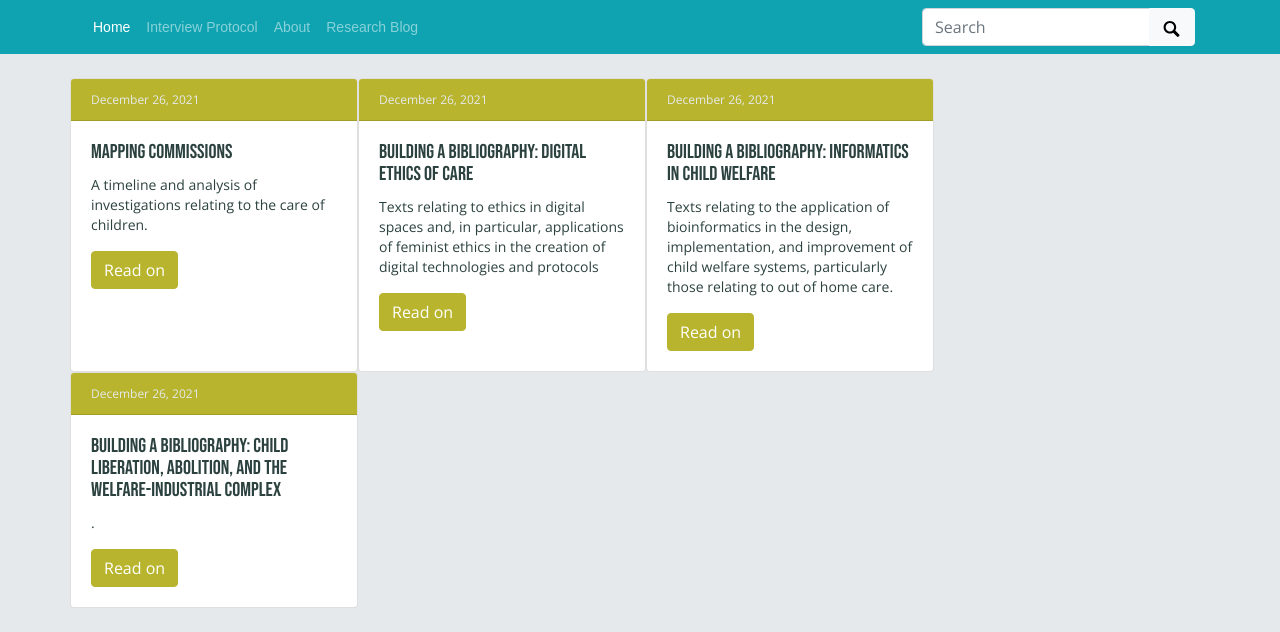
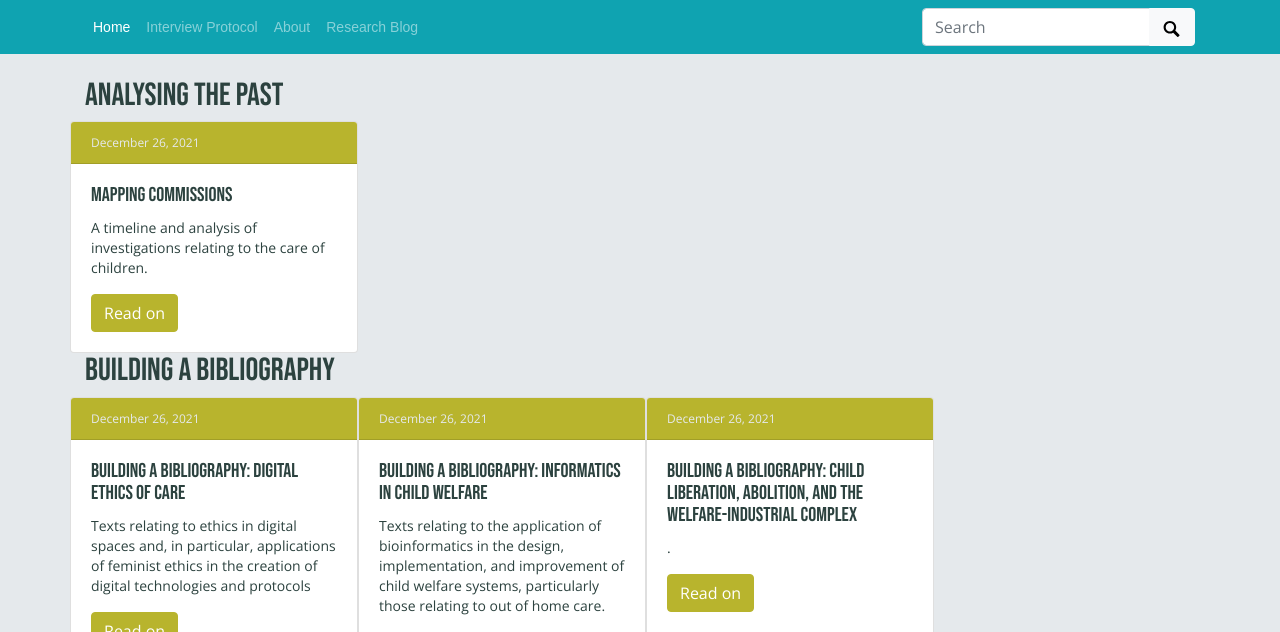
Before and after one commit to mxballin/recordkeeping-governance, a Jekyll site: the page built from pages/blog.md, in a window 1280 px wide, cut to the strip 100-732 px from the top of the page. Built offline with Jekyll 4.4.1, drawn with Linux system fonts in a browser that asks for light colours; some web fonts are replaced.

Commit message:
Update blog.md

```diff
--- a/pages/blog.md
+++ b/pages/blog.md
@@ -5,6 +5,8 @@ permalink: /blog.html
 # Edit the markdown on in this file to describe your collection
 # Look in _includes/feature for options to easily add features to the page
 ---
+
+## Analysing the Past
 <div class="row">
 <div class="card" style="width: 18rem;">
   <div class="card-header" style="font-size: 12px; color: #e5e9ec; background-color: #B8B42D;">
@@ -16,7 +18,10 @@ permalink: /blog.html
     <a href="/blog/commissions.html" class="btn btn-success">Read on</a>
   </div>
 </div>
+</div>
 
+## Building a Bibliography
+<div class="row">
 <div class="card" style="width: 18rem;">
   <div class="card-header" style="font-size: 12px; color: #e5e9ec; background-color: #B8B42D;">
     December 26, 2021
```
